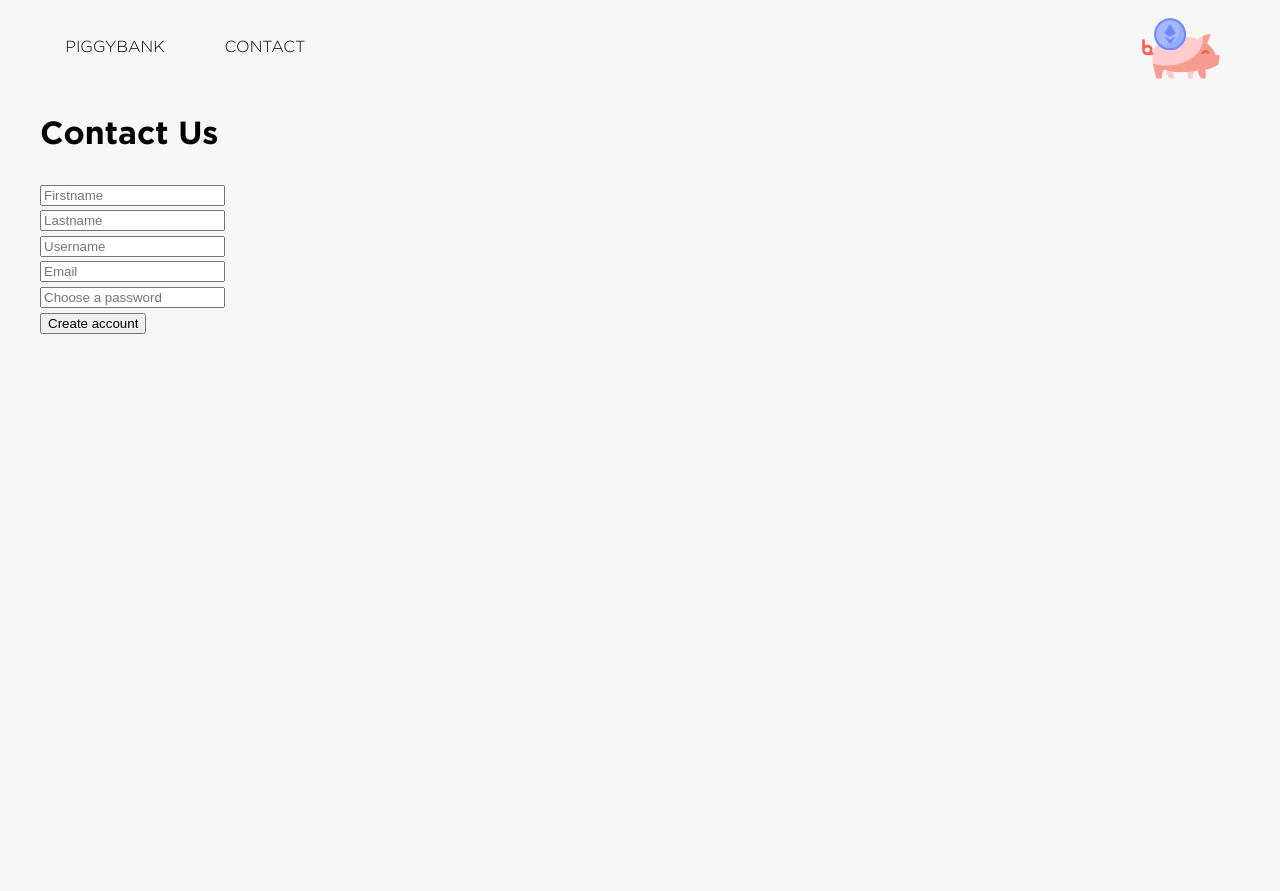
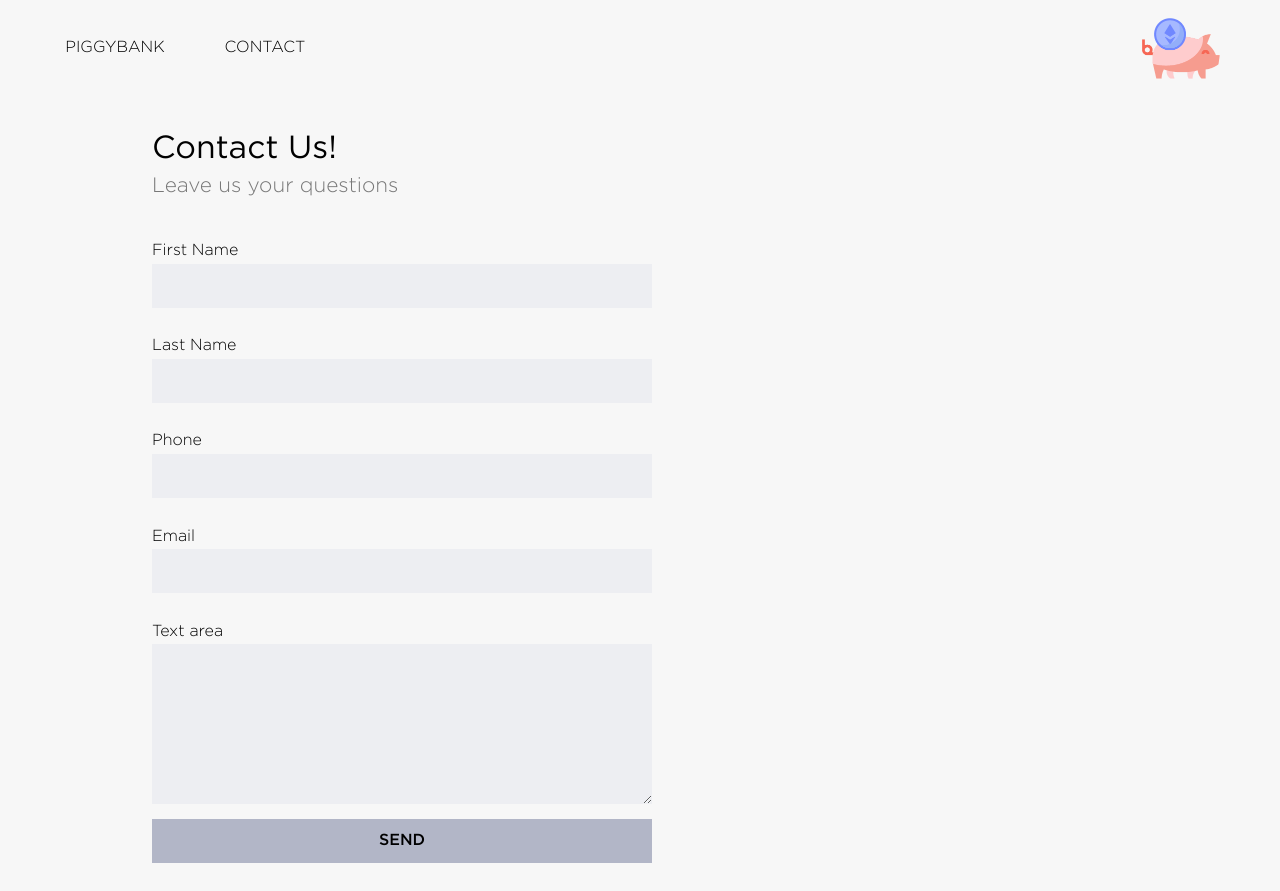
Before and after one commit to bogos/piggy-bank, a Vue app: page /contact in a window 1280 px wide. Before the commit the page ends 800 px from the top, so only its background shows below. Built offline with nearby package versions, Linux system fonts and the light colour scheme.

Commit message:
feat(contact): Add new labels and add scss style

```diff
--- a/src/components/Contact.vue
+++ b/src/components/Contact.vue
@@ -1,14 +1,29 @@
 <template>
-  <div class="wrapper">
-      <h1>Contact Us</h1>
-      <form @submit.prevent="sendEmail">
-         <input type="text" placeholder="Firstname" v-model="userData.firstname" /><br>
-         <input type="text" placeholder="Lastname" v-model="userData.lastname" /><br>
-         <input type="text" placeholder="Username" v-model="userData.username" /><br>
-         <input type="email" placeholder="Email" v-model="userData.email" /><br>
-         <input type="password" placeholder="Choose a password" v-model="userData.password" /><br>
-         <button>Create account</button>
-      </form>
+  <div class="container">
+     <div class="contact-container">
+        <div class="contact-container-header">
+            <h1 class="title">Contact Us!</h1>
+               <p class="sub-title"> Leave us your questions </p>
+         </div>
+            <form @submit.prevent="sendEmail" class="contact-form">
+
+               <label> First Name </label>
+               <input type="text" v-model="userData.firstname" /><br>
+
+               <label> Last Name </label>
+               <input type="text" v-model="userData.lastname" /><br>
+
+               <label> Phone </label>
+               <input type="text" v-model="userData.username" /><br>
+
+               <label> Email </label>
+               <input type="email" v-model="userData.email" /><br>
+
+               <label> Text area </label>
+               <textarea v-model="userData.textarea"> </textarea>
+               <button>Send</button>
+            </form>
+      </div>
    </div>
 </template>
 
@@ -23,9 +38,9 @@ export default {
             userData: {
                firstname: '',
                lastname: '',
-               username: '',
+               phone: '',
                email: '',
-               password: ''
+               textarea: ''
             },
             successMessage: '',
             errorMessage: ''
@@ -40,7 +55,45 @@ export default {
     }
 }
 </script>
+<style lang="scss">
+   .contact-container {
+         padding: 0 5rem 20px 5rem;
+   }
 
-<style>
+   .contact-container-header {
+      margin: 35px 0px;
+   }
 
+   .contact-form {
+      display:flex;
+      flex-direction: column;
+      max-width: 500px;
+
+      input, textarea, button {
+         font-family: "Gotham";
+         border: none;
+         background-color: #edeef2;
+         padding: 10px;
+      }
+
+      input, button{
+         height: 44px;
+      }
+
+      textarea{
+         height: 160px;
+      }
+
+      button {
+         margin-top: 15px;
+         background-color: darken(#edeef2, 20%);
+         font-weight: 500;
+         font-size: 1rem;
+         text-transform: uppercase;
+
+         &:hover{
+            background-color: darken(#edeef2, 40%)
+         }
+      }
+   }
 </style>
```
